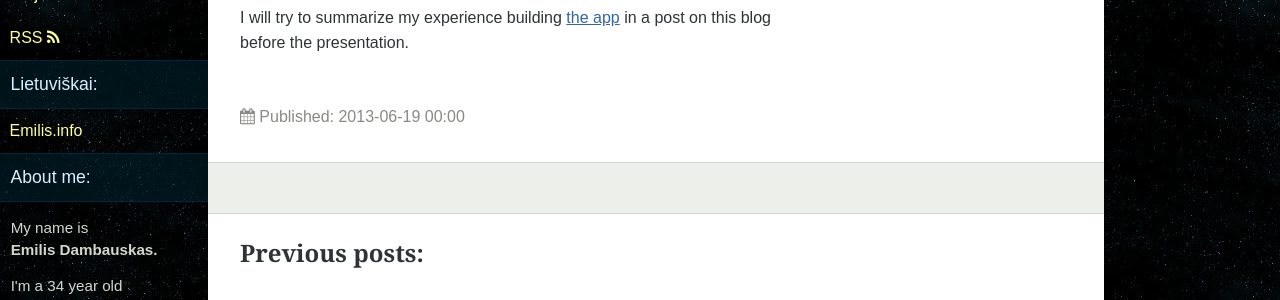
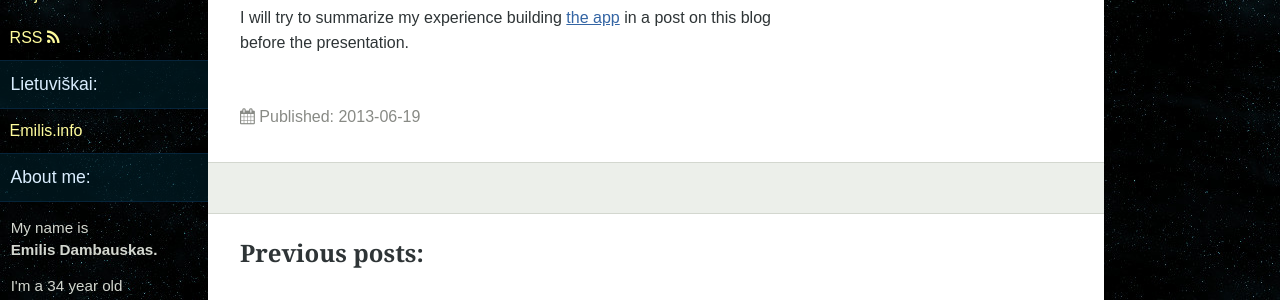
Before and after one commit to emilis/emilis.github.com, a Jekyll site: the page built from index.html, in a window 1280 px wide and 900 px high. Shown: the part 324-624 px from the top of the window. Built offline with Jekyll 4.4.1, drawn with Linux system fonts in a browser that asks for light colours.

Commit message:
Removed time from post meta info.

```diff
--- a/_includes/post-meta.html
+++ b/_includes/post-meta.html
@@ -8,6 +8,6 @@
         {% endfor %}
         <br>
         {% endif %}
-        <i class="fa fa-calendar"></i> Published: {{ tpost.date | date: "%Y-%m-%d %H:%M" }}
+        <i class="fa fa-calendar"></i> Published: {{ tpost.date | date: "%Y-%m-%d" }}
     </p>
 </section>
```
